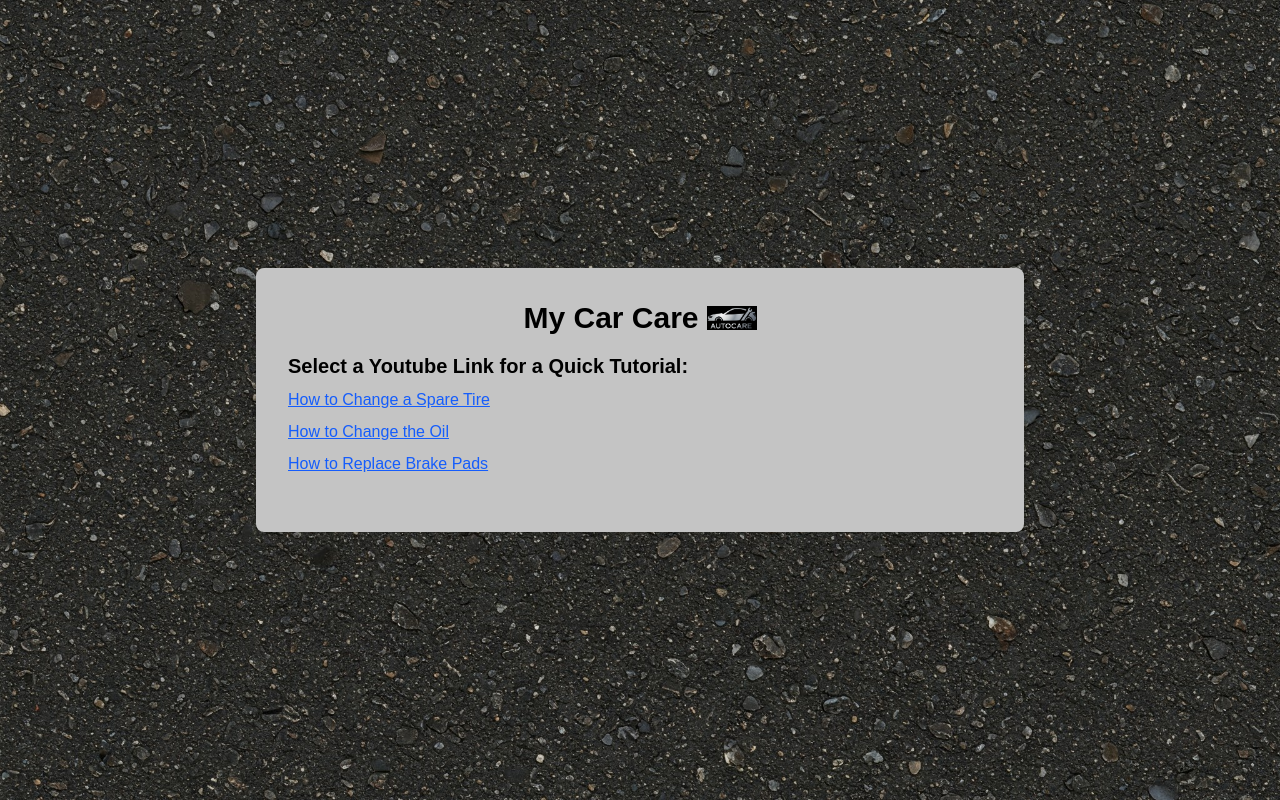
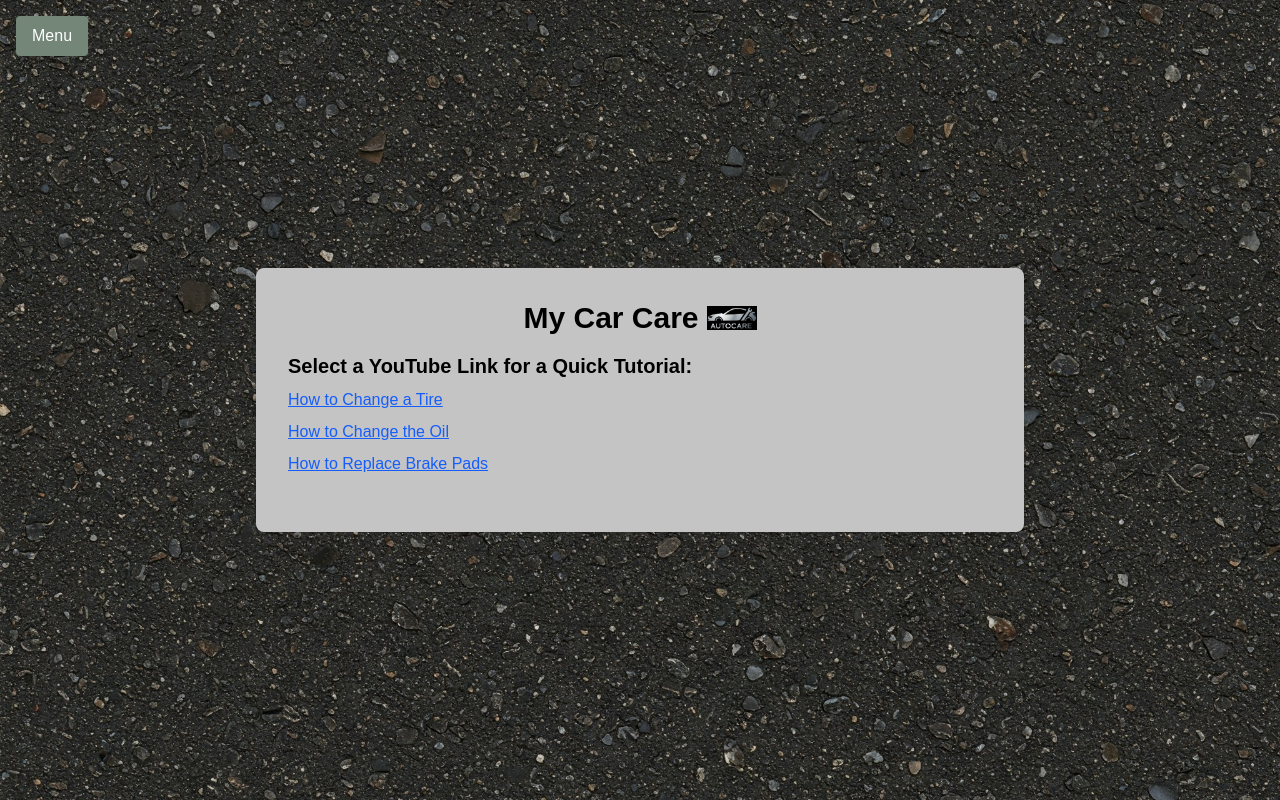
Before and after one commit to SDSU-CompE-561-Spring-2025/autocare-mechanic-finder, a Next.js app in the folder frontend/: page /tutorials in a window 1280 px wide. Built offline with nearby package versions, Linux system fonts and the light colour scheme.

Commit message:
Updated Tutorial page to include Menu/Navigation button and sidebar

```diff
--- a/frontend/src/app/tutorials/page.tsx
+++ b/frontend/src/app/tutorials/page.tsx
@@ -1,29 +1,54 @@
 'use client';
 
-import React, { useState } from 'react';
+import React, { useState, useEffect } from 'react';
 import Image from 'next/image';
+import MenuButton from '../components/ui/MenuButton';
+import Sidebar from '../components/ui/SideBar';
 
 export default function TutorialsPage() {
   const youtubeLinks = [
-    { title: 'How to Change a Spare Tire', id: 'joBmbh0AGSQ' },
+    { title: 'How to Change a Tire', id: 'joBmbh0AGSQ' },
     { title: 'How to Change the Oil', id: 'n2KDbTx9gVo' },
     { title: 'How to Replace Brake Pads', id: 'x2rTxWx-LfQ' },
   ];
 
   const [selectedVideoId, setSelectedVideoId] = useState('');
+  const [menuOpen, setMenuOpen] = useState(false);
+
+  // Listen for custom closeMenu events
+  useEffect(() => {
+    const handleCloseMenu = () => setMenuOpen(false);
+    window.addEventListener('closeMenu', handleCloseMenu);
+    return () => window.removeEventListener('closeMenu', handleCloseMenu);
+  }, []);
 
   return (
-    <div className="min-h-screen bg-cover bg-center flex flex-col items-center justify-center" style={{ backgroundImage: 'url(/images/RoadSurface.jpg)' }}>
+    <div
+      className="min-h-screen bg-cover bg-center relative"
+      style={{ backgroundImage: 'url(/images/RoadSurface.jpg)' }}
+    >
+      {/* Sidebar + Menu button */}
+      <Sidebar menuOpen={menuOpen} toggleMenu={() => setMenuOpen(!menuOpen)} />
+      <MenuButton menuOpen={menuOpen} toggleMenu={() => setMenuOpen(!menuOpen)} />
+
+      <div className="flex flex-col items-center justify-center min-h-screen">
         <div className="p-8 rounded-lg w-full max-w-3xl" style={{ backgroundColor: '#C4C4C4' }}>
 
           {/* Title with logo */}
           <div className="flex items-center justify-center mb-4">
             <h1 className="text-3xl font-bold mr-2 text-black">My Car Care</h1>
-          <Image src="/images/AutoCareLogo2_trimmed.png" alt="My Car Care Logo" width={50} height={50} />
+            <Image
+              src="/images/AutoCareLogo2_trimmed.png"
+              alt="My Car Care Logo"
+              width={50}
+              height={50}
+            />
           </div>
 
           {/* YouTube links section */}
-        <h2 className="text-xl font-semibold mb-2 text-black">Select a Youtube Link for a Quick Tutorial:</h2>
+          <h2 className="text-xl font-semibold mb-2 text-black">
+            Select a YouTube Link for a Quick Tutorial:
+          </h2>
           <ul className="mb-6">
             {youtubeLinks.map((link, index) => (
               <li key={index} className="mb-2">
@@ -55,5 +80,6 @@ export default function TutorialsPage() {
           )}
         </div>
       </div>
+    </div>
   );
 }
```
Lines whose indentation alone changed are shown as unchanged.
